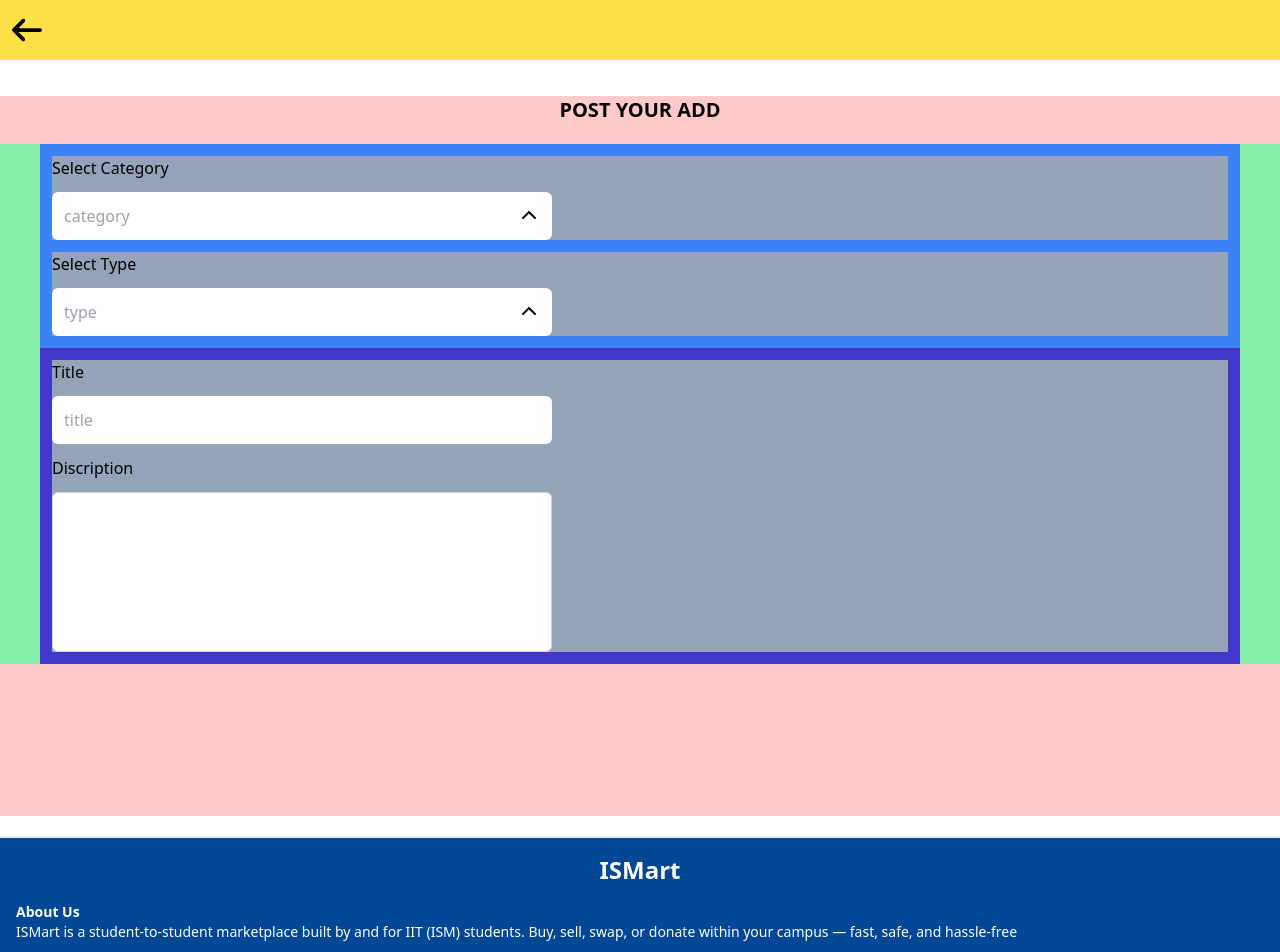
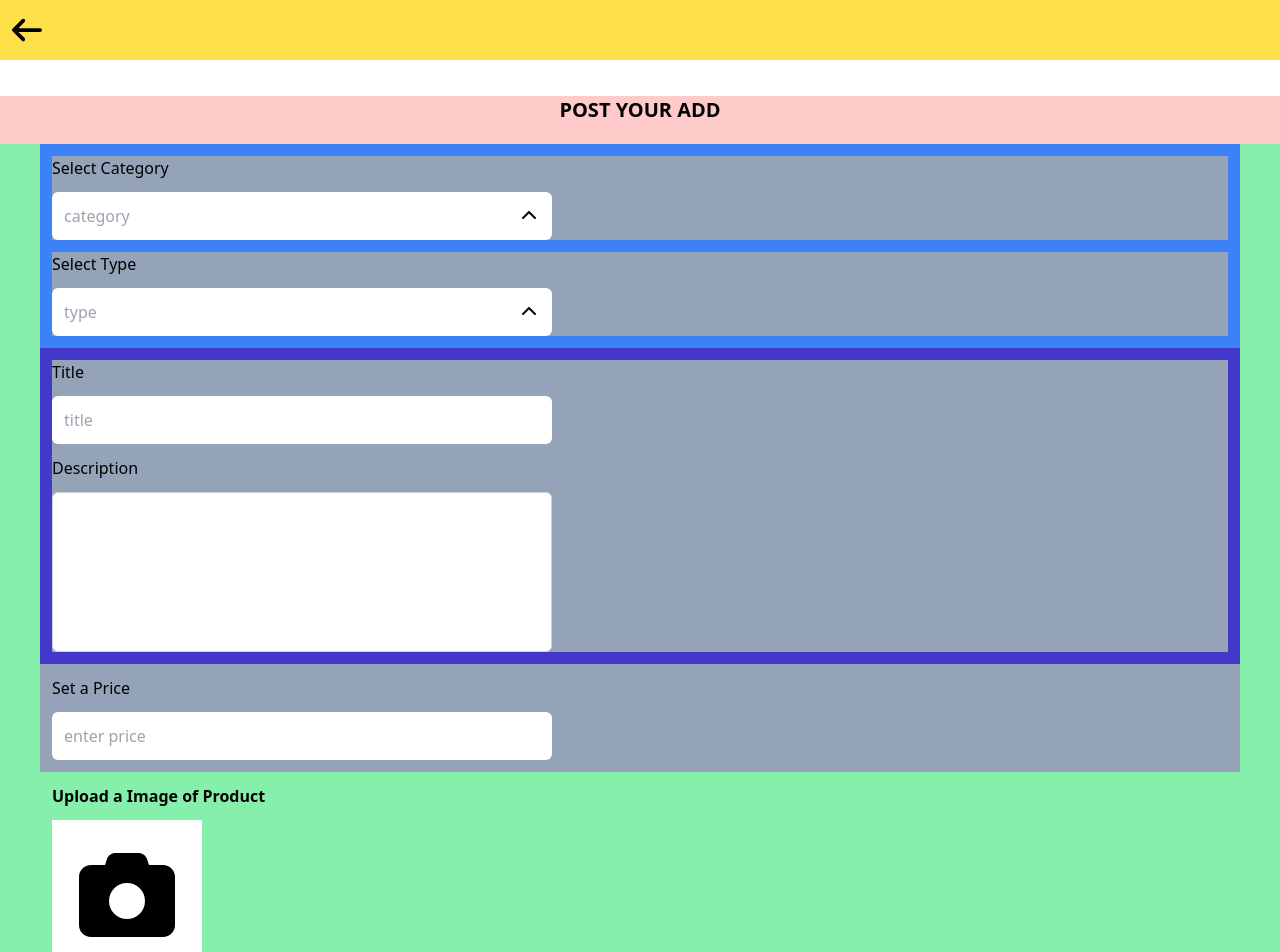
Before and after one commit to balaji7416/studentXchange, a React (Vite) app in the folder frontend/: page /postadd in a window 1280 px wide. Shown: the top 952 px of the page. Built offline with nearby package versions, Linux system fonts and the light colour scheme.

Commit message:
price and image upload section added in PostAd page

```diff
--- /dev/null
+++ b/frontend/src/features/post-ad/components/ImageUploadSection.jsx
@@ -0,0 +1,54 @@
+import clsx from "clsx";
+import { useState, useRef } from "react";
+import { FontAwesomeIcon } from "@fortawesome/react-fontawesome";
+import { faCamera } from "@fortawesome/free-solid-svg-icons";
+
+function ImageUploadSection() {
+  const [filename, setFilename] = useState("");
+  const fileRef = useRef(null);
+
+  const handleFileChange = (e) => {
+    if (e.target.files.length > 0) {
+      setFilename(e.target.files[0].name);
+    } else {
+      setFilename("no file chosen");
+    }
+  };
+
+  const handleClick = () => {
+    fileRef.current.click();
+  };
+
+  return (
+    <div className={clsx("flex flex-col gap-3", "p-3")}>
+      <div className={clsx("font-semibold")}>Upload a Image of Product</div>
+      <button
+        onClick={handleClick}
+        className={clsx(
+          "p-3 max-w-[150px] h-[150px] bg-white",
+          "flex items-center justify-center"
+        )}
+      >
+        <FontAwesomeIcon icon={faCamera} className={clsx("text-8xl")} />
+      </button>
+      <div
+        className={clsx(
+          "font-semibold",
+          filename ? "text-green-500:" : "text-red-400"
+        )}
+      >
+        {filename}
+      </div>
+      <input
+        type="file"
+        required
+        ref={fileRef}
+        onChange={handleFileChange}
+        className={clsx("hidden")}
+        accept="image/*"
+      />
+    </div>
+  );
+}
+
+export default ImageUploadSection;
--- /dev/null
+++ b/frontend/src/features/post-ad/components/PriceInput.jsx
@@ -0,0 +1,41 @@
+import clsx from "clsx";
+import { useState } from "react";
+
+function PriceInput() {
+  const [price, setPrice] = useState(null);
+
+  return (
+    <div
+      className={clsx("flex flex-col space-y-3", "w-full p-3", "bg-slate-400")}
+    >
+      <div> Set a Price</div>
+      <div
+        className={clsx(
+          "flex items-center justify-between",
+          " w-3/4 max-w-[500px]",
+          "rounded-md bg-indigo-300-400",
+          " ",
+          "transition-all duration-300 ease-out",
+          "relative"
+        )}
+      >
+        <input
+          type="number"
+          required
+          min={0}
+          placeholder="enter price"
+          value={price}
+          onChange={(e) => setPrice(Number(e.target.value))}
+          style={{
+            MozAppearance: "textfield",
+            WebkitAppearance: "none",
+            margin: 0,
+          }}
+          className={clsx("p-3", "flex-1", "rounded-md", "outline-none")}
+        />
+      </div>
+    </div>
+  );
+}
+
+export default PriceInput;
--- a/frontend/src/features/post-ad/components/title-description-section/TitleDescriptionWrapper.jsx
+++ b/frontend/src/features/post-ad/components/title-description-section/TitleDescriptionWrapper.jsx
@@ -26,7 +26,7 @@ function TitleDiscriptionSections() {
           />
         </div>
         <div className={clsx("flex flex-col space-y-3")}>
-          <div>Discription</div>
+          <div>Description</div>
           <textarea
             name=""
             id=""
--- a/frontend/src/features/post-ad/index.js
+++ b/frontend/src/features/post-ad/index.js
@@ -1,2 +1,4 @@
 export { default as CategoryTypeWrapper } from "./components/categoryTypeSections/CategoryTypeWrapper";
 export { default as TitleDescriptionWrapper } from "./components/title-description-section/TitleDescriptionWrapper";
+export { default as PriceInput } from "./components/PriceInput";
+export { default as ImageUploadSection } from "./components/ImageUploadSection";
--- a/frontend/src/pages/PostAdPage.jsx
+++ b/frontend/src/pages/PostAdPage.jsx
@@ -5,6 +5,8 @@ import { useNavigate } from "react-router-dom";
 import {
   CategoryTypeWrapper,
   TitleDescriptionWrapper,
+  PriceInput,
+  ImageUploadSection,
 } from "@features/post-ad";
 
 function PostAdd() {
@@ -53,6 +55,16 @@ function PostAdd() {
         <div className={clsx("flex bg-indigo-700 ")}>
           <TitleDescriptionWrapper />
         </div>
+
+        {/* price input section */}
+        <div>
+          <PriceInput />
+        </div>
+
+        {/* image upload section */}
+        <div>
+          <ImageUploadSection />
+        </div>
       </form>
     </div>
   );
```
